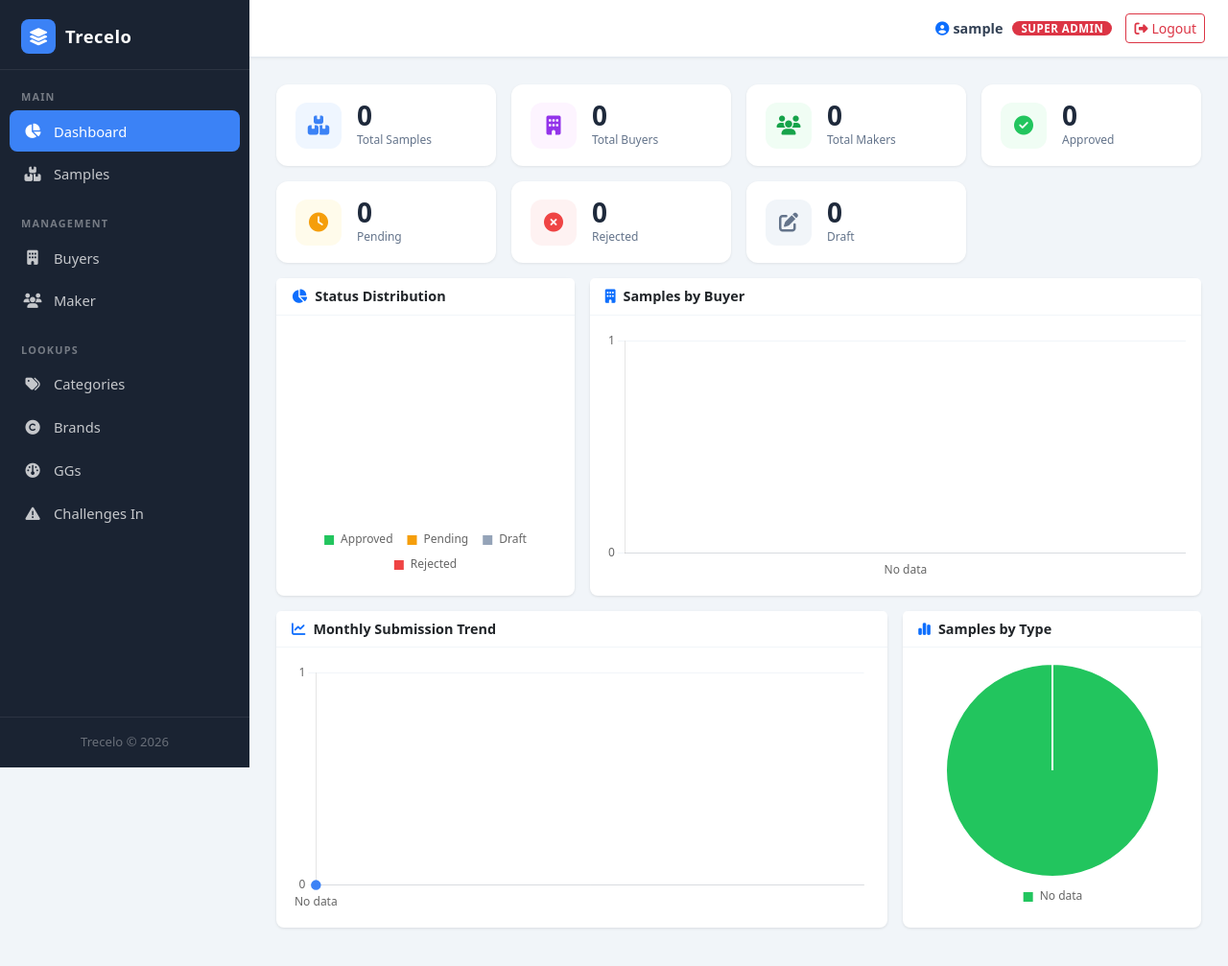
After one commit to jahidshawon19/trecelo, a Django app: page /dashboard/ in a window 1280 px wide. The commit adds this page. Shown: the whole page at 96% size. Run offline with Django 5.2, Linux system fonts and the light colour scheme; the visitor is signed in with stand-in values (Sample User, id 1); data that the repository does not hold is empty.

Commit message:
Add Dashboard with summary cards and charts
- New dashboard view with 7 stat cards: Total Samples, Buyers, Makers,
  Approved, Pending, Rejected, Draft
- 4 charts via Chart.js: status doughnut, buyers bar, monthly line,
  sample type pie
- Login now redirects to dashboard instead of sample list
- Dashboard link added to sidebar
- Add 'rejected' status choice to Sample model (migration 0015)

Co-Authored-By: Claude Sonnet 4.6 <noreply@anthropic.com>

```diff
--- a/sample/models.py
+++ b/sample/models.py
@@ -67,10 +67,12 @@ class Sample(models.Model):
     STATUS_PENDING  = 'pending'
     STATUS_APPROVED = 'approved'
     STATUS_DRAFT    = 'draft'
+    STATUS_REJECTED = 'rejected'
     STATUS_CHOICES  = [
         (STATUS_PENDING,  'Pending'),
         (STATUS_APPROVED, 'Approved'),
         (STATUS_DRAFT,    'Draft'),
+        (STATUS_REJECTED, 'Rejected'),
     ]
 
     style_number = models.CharField(max_length=100, blank=True, verbose_name="Style Number")
--- a/sample/urls.py
+++ b/sample/urls.py
@@ -4,6 +4,7 @@ from . import views
 urlpatterns = [
     path('', views.user_login, name='login'),
     path('logout/', views.user_logout, name='logout'),
+    path('dashboard/', views.dashboard, name='dashboard'),
 
     path('staff/', views.staff_list, name='staff_list'),
     path('staff/create/', views.staff_create, name='staff_create'),
--- a/sample/views.py
+++ b/sample/views.py
@@ -1,10 +1,12 @@
 import io
+import json
 from django.shortcuts import render, redirect, get_object_or_404
 from django.contrib.auth import login, logout, authenticate
 from django.contrib.auth.decorators import login_required, user_passes_test
 from django.contrib import messages
 from django.core.paginator import Paginator
-from django.db.models import Q
+from django.db.models import Q, Count
+from django.db.models.functions import TruncMonth
 from django.http import HttpResponse
 from .models import Brand, Buyer, Category, ChallengeImage, ChallengeIn, GG, Sample, StaffProfile
 from .forms import BrandForm, BuyerForm, CategoryForm, ChallengeInForm, GGForm, SampleForm, StaffForm
@@ -28,7 +30,7 @@ def user_login(request):
         )
         if user:
             login(request, user)
-            return redirect('sample_list')
+            return redirect('dashboard')
         return render(request, 'login.html', {'error': 'Invalid username or password. Please try again.'})
     return render(request, 'login.html')
 
@@ -37,6 +39,87 @@ def user_login(request):
 def user_logout(request):
     logout(request)
     return redirect('login')
+
+
+# ---------- DASHBOARD ----------
+@login_required
+def dashboard(request):
+    if request.user.is_staff or request.user.is_superuser:
+        sample_qs = Sample.objects.all()
+        total_buyers = Buyer.objects.count()
+        total_makers = StaffProfile.objects.count()
+    else:
+        try:
+            buyer = Buyer.objects.get(user=request.user)
+            sample_qs = Sample.objects.filter(buyer=buyer)
+        except Buyer.DoesNotExist:
+            sample_qs = Sample.objects.none()
+        total_buyers = 1
+        total_makers = 0
+
+    total_samples  = sample_qs.count()
+    total_approved = sample_qs.filter(status='approved').count()
+    total_pending  = sample_qs.filter(status='pending').count()
+    total_draft    = sample_qs.filter(status='draft').count()
+    total_rejected = sample_qs.filter(status='rejected').count()
+
+    # Doughnut — status distribution
+    status_chart = json.dumps({
+        'labels': ['Approved', 'Pending', 'Draft', 'Rejected'],
+        'data':   [total_approved, total_pending, total_draft, total_rejected],
+        'colors': ['#22c55e', '#f59e0b', '#94a3b8', '#ef4444'],
+    })
+
+    # Bar — top buyers by sample count
+    top_buyers = (
+        sample_qs.filter(buyer__isnull=False)
+        .values('buyer__buyer_name')
+        .annotate(count=Count('id'))
+        .order_by('-count')[:8]
+    )
+    buyer_chart = json.dumps({
+        'labels': [b['buyer__buyer_name'] for b in top_buyers],
+        'data':   [b['count'] for b in top_buyers],
+    })
+
+    # Line — monthly submissions
+    monthly = (
+        sample_qs.filter(submission_date__isnull=False)
+        .annotate(month=TruncMonth('submission_date'))
+        .values('month')
+        .annotate(count=Count('id'))
+        .order_by('month')
+    )
+    monthly_chart = json.dumps({
+        'labels': [m['month'].strftime('%b %Y') for m in monthly],
+        'data':   [m['count'] for m in monthly],
+    })
+
+    # Pie — samples by sample type
+    by_type = (
+        sample_qs.filter(sample_type__gt='')
+        .values('sample_type')
+        .annotate(count=Count('id'))
+        .order_by('-count')[:6]
+    )
+    type_chart = json.dumps({
+        'labels': [t['sample_type'] for t in by_type],
+        'data':   [t['count'] for t in by_type],
+    })
+
+    return render(request, 'dashboard.html', {
+        'total_samples':  total_samples,
+        'total_buyers':   total_buyers,
+        'total_makers':   total_makers,
+        'total_approved': total_approved,
+        'total_pending':  total_pending,
+        'total_draft':    total_draft,
+        'total_rejected': total_rejected,
+        'status_chart':   status_chart,
+        'buyer_chart':    buyer_chart,
+        'monthly_chart':  monthly_chart,
+        'type_chart':     type_chart,
+    })
 
 
 # ---------- STAFF CRUD (SUPERADMIN ONLY) ----------
--- a/templates/base.html
+++ b/templates/base.html
@@ -308,8 +308,15 @@
   <span class="sidebar-section-label">Main</span>
   <ul class="sidebar-nav">
     <li>
+      <a href="{% url 'dashboard' %}"
+         class="{% if request.resolver_match.url_name == 'dashboard' %}active{% endif %}">
+        <span class="nav-icon"><i class="fa fa-chart-pie"></i></span>
+        Dashboard
+      </a>
+    </li>
+    <li>
       <a href="{% url 'sample_list' %}"
-         class="{% if 'sample' in request.resolver_match.url_name %}active{% endif %}">
+         class="{% if 'sample' in request.resolver_match.url_name and request.resolver_match.url_name != 'dashboard' %}active{% endif %}">
         <span class="nav-icon"><i class="fa fa-boxes-stacked"></i></span>
         Samples
       </a>
--- /dev/null
+++ b/templates/dashboard.html
@@ -0,0 +1,277 @@
+{% extends 'base.html' %}
+{% block title %}Dashboard{% endblock %}
+{% block page_title %}Dashboard{% endblock %}
+
+{% block content %}
+
+<!-- ── Stat Cards Row 1: Main metrics ─────────────────────────────── -->
+<div class="row g-3 mb-3">
+  <div class="col-6 col-md-4 col-lg-3">
+    <div class="stat-card" style="--accent:#3b82f6;--bg:#eff6ff;">
+      <div class="stat-icon"><i class="fa fa-boxes-stacked"></i></div>
+      <div class="stat-body">
+        <div class="stat-num">{{ total_samples }}</div>
+        <div class="stat-label">Total Samples</div>
+      </div>
+    </div>
+  </div>
+  <div class="col-6 col-md-4 col-lg-3">
+    <div class="stat-card" style="--accent:#9333ea;--bg:#fdf4ff;">
+      <div class="stat-icon"><i class="fa fa-building"></i></div>
+      <div class="stat-body">
+        <div class="stat-num">{{ total_buyers }}</div>
+        <div class="stat-label">Total Buyers</div>
+      </div>
+    </div>
+  </div>
+  <div class="col-6 col-md-4 col-lg-3">
+    <div class="stat-card" style="--accent:#16a34a;--bg:#f0fdf4;">
+      <div class="stat-icon"><i class="fa fa-users"></i></div>
+      <div class="stat-body">
+        <div class="stat-num">{{ total_makers }}</div>
+        <div class="stat-label">Total Makers</div>
+      </div>
+    </div>
+  </div>
+  <div class="col-6 col-md-4 col-lg-3">
+    <div class="stat-card" style="--accent:#22c55e;--bg:#f0fdf4;">
+      <div class="stat-icon"><i class="fa fa-circle-check"></i></div>
+      <div class="stat-body">
+        <div class="stat-num">{{ total_approved }}</div>
+        <div class="stat-label">Approved</div>
+      </div>
+    </div>
+  </div>
+  <div class="col-6 col-md-4 col-lg-3">
+    <div class="stat-card" style="--accent:#f59e0b;--bg:#fffbeb;">
+      <div class="stat-icon"><i class="fa fa-clock"></i></div>
+      <div class="stat-body">
+        <div class="stat-num">{{ total_pending }}</div>
+        <div class="stat-label">Pending</div>
+      </div>
+    </div>
+  </div>
+  <div class="col-6 col-md-4 col-lg-3">
+    <div class="stat-card" style="--accent:#ef4444;--bg:#fef2f2;">
+      <div class="stat-icon"><i class="fa fa-circle-xmark"></i></div>
+      <div class="stat-body">
+        <div class="stat-num">{{ total_rejected }}</div>
+        <div class="stat-label">Rejected</div>
+      </div>
+    </div>
+  </div>
+  <div class="col-6 col-md-4 col-lg-3">
+    <div class="stat-card" style="--accent:#64748b;--bg:#f1f5f9;">
+      <div class="stat-icon"><i class="fa fa-pen-to-square"></i></div>
+      <div class="stat-body">
+        <div class="stat-num">{{ total_draft }}</div>
+        <div class="stat-label">Draft</div>
+      </div>
+    </div>
+  </div>
+</div>
+
+<!-- ── Charts Row 1 ───────────────────────────────────────────────── -->
+<div class="row g-3 mb-3">
+
+  <!-- Doughnut — Status Distribution -->
+  <div class="col-md-5 col-lg-4">
+    <div class="card h-100">
+      <div class="card-header bg-white fw-semibold" style="border-bottom:1px solid #f1f5f9;font-size:.9rem;">
+        <i class="fa fa-chart-pie me-2 text-primary"></i>Status Distribution
+      </div>
+      <div class="card-body d-flex align-items-center justify-content-center" style="min-height:260px;">
+        <div style="max-width:260px;width:100%;">
+          <canvas id="statusChart"></canvas>
+        </div>
+      </div>
+    </div>
+  </div>
+
+  <!-- Bar — Top Buyers -->
+  <div class="col-md-7 col-lg-8">
+    <div class="card h-100">
+      <div class="card-header bg-white fw-semibold" style="border-bottom:1px solid #f1f5f9;font-size:.9rem;">
+        <i class="fa fa-building me-2 text-primary"></i>Samples by Buyer
+      </div>
+      <div class="card-body" style="min-height:260px;">
+        <canvas id="buyerChart"></canvas>
+      </div>
+    </div>
+  </div>
+
+</div>
+
+<!-- ── Charts Row 2 ───────────────────────────────────────────────── -->
+<div class="row g-3">
+
+  <!-- Line — Monthly Trend -->
+  <div class="col-md-7 col-lg-8">
+    <div class="card h-100">
+      <div class="card-header bg-white fw-semibold" style="border-bottom:1px solid #f1f5f9;font-size:.9rem;">
+        <i class="fa fa-chart-line me-2 text-primary"></i>Monthly Submission Trend
+      </div>
+      <div class="card-body" style="min-height:260px;">
+        <canvas id="monthlyChart"></canvas>
+      </div>
+    </div>
+  </div>
+
+  <!-- Pie — By Sample Type -->
+  <div class="col-md-5 col-lg-4">
+    <div class="card h-100">
+      <div class="card-header bg-white fw-semibold" style="border-bottom:1px solid #f1f5f9;font-size:.9rem;">
+        <i class="fa fa-chart-simple me-2 text-primary"></i>Samples by Type
+      </div>
+      <div class="card-body d-flex align-items-center justify-content-center" style="min-height:260px;">
+        <div style="max-width:260px;width:100%;">
+          <canvas id="typeChart"></canvas>
+        </div>
+      </div>
+    </div>
+  </div>
+
+</div>
+
+{% endblock %}
+
+{% block extra_js %}
+<!-- Chart.js -->
+<script src="https://cdn.jsdelivr.net/npm/chart.js@4.4.2/dist/chart.umd.min.js"></script>
+
+<style>
+  .stat-card {
+    background: #fff;
+    border-radius: 12px;
+    padding: 18px 20px;
+    display: flex;
+    align-items: center;
+    gap: 16px;
+    box-shadow: 0 1px 3px rgba(0,0,0,.08);
+    transition: transform .15s, box-shadow .15s;
+  }
+  .stat-card:hover { transform: translateY(-2px); box-shadow: 0 6px 20px rgba(0,0,0,.1); }
+  .stat-icon {
+    width: 48px; height: 48px; border-radius: 12px;
+    background: var(--bg); color: var(--accent);
+    display: flex; align-items: center; justify-content: center;
+    font-size: 1.25rem; flex-shrink: 0;
+  }
+  .stat-num  { font-size: 1.75rem; font-weight: 800; color: #1e293b; line-height: 1; }
+  .stat-label { font-size: .75rem; color: #64748b; font-weight: 500; margin-top: 3px; }
+</style>
+
+<script>
+  const statusData  = {{ status_chart|safe }};
+  const buyerData   = {{ buyer_chart|safe }};
+  const monthlyData = {{ monthly_chart|safe }};
+  const typeData    = {{ type_chart|safe }};
+
+  const PIE_COLORS = [
+    '#22c55e','#f59e0b','#94a3b8','#ef4444',
+    '#3b82f6','#9333ea','#f97316','#06b6d4'
+  ];
+
+  Chart.defaults.font.family = 'system-ui, -apple-system, "Segoe UI", Roboto, sans-serif';
+  Chart.defaults.font.size   = 12;
+
+  // ── Doughnut — status ──────────────────────────────────────────
+  new Chart(document.getElementById('statusChart'), {
+    type: 'doughnut',
+    data: {
+      labels:   statusData.labels,
+      datasets: [{
+        data:            statusData.data,
+        backgroundColor: statusData.colors,
+        borderWidth:     2,
+        borderColor:     '#fff',
+        hoverOffset:     6,
+      }]
+    },
+    options: {
+      cutout: '68%',
+      plugins: {
+        legend: { position: 'bottom', labels: { padding: 14, boxWidth: 12 } },
+        tooltip: { callbacks: {
+          label: ctx => ` ${ctx.label}: ${ctx.parsed} sample${ctx.parsed !== 1 ? 's' : ''}`
+        }}
+      }
+    }
+  });
+
+  // ── Bar — buyers ───────────────────────────────────────────────
+  new Chart(document.getElementById('buyerChart'), {
+    type: 'bar',
+    data: {
+      labels:   buyerData.labels.length ? buyerData.labels : ['No data'],
+      datasets: [{
+        label:           'Samples',
+        data:            buyerData.data.length ? buyerData.data : [0],
+        backgroundColor: '#3b82f6',
+        borderRadius:    6,
+        borderSkipped:   false,
+        maxBarThickness: 48,
+      }]
+    },
+    options: {
+      responsive: true, maintainAspectRatio: false,
+      plugins: { legend: { display: false } },
+      scales: {
+        y: { beginAtZero: true, ticks: { stepSize: 1 }, grid: { color: '#f1f5f9' } },
+        x: { grid: { display: false } }
+      }
+    }
+  });
+
+  // ── Line — monthly ─────────────────────────────────────────────
+  new Chart(document.getElementById('monthlyChart'), {
+    type: 'line',
+    data: {
+      labels:   monthlyData.labels.length ? monthlyData.labels : ['No data'],
+      datasets: [{
+        label:           'Submissions',
+        data:            monthlyData.data.length ? monthlyData.data : [0],
+        borderColor:     '#3b82f6',
+        backgroundColor: 'rgba(59,130,246,.1)',
+        borderWidth:     2.5,
+        pointBackgroundColor: '#3b82f6',
+        pointRadius:     4,
+        pointHoverRadius: 6,
+        fill:            true,
+        tension:         0.4,
+      }]
+    },
+    options: {
+      responsive: true, maintainAspectRatio: false,
+      plugins: { legend: { display: false } },
+      scales: {
+        y: { beginAtZero: true, ticks: { stepSize: 1 }, grid: { color: '#f1f5f9' } },
+        x: { grid: { display: false } }
+      }
+    }
+  });
+
+  // ── Pie — sample type ──────────────────────────────────────────
+  new Chart(document.getElementById('typeChart'), {
+    type: 'pie',
+    data: {
+      labels:   typeData.labels.length ? typeData.labels : ['No data'],
+      datasets: [{
+        data:            typeData.data.length ? typeData.data : [1],
+        backgroundColor: PIE_COLORS,
+        borderWidth:     2,
+        borderColor:     '#fff',
+        hoverOffset:     6,
+      }]
+    },
+    options: {
+      plugins: {
+        legend: { position: 'bottom', labels: { padding: 14, boxWidth: 12 } },
+        tooltip: { callbacks: {
+          label: ctx => ` ${ctx.label}: ${ctx.parsed}`
+        }}
+      }
+    }
+  });
+</script>
+{% endblock %}
```
Also changed, not shown: sample/migrations/0015_alter_sample_status.py (added).
